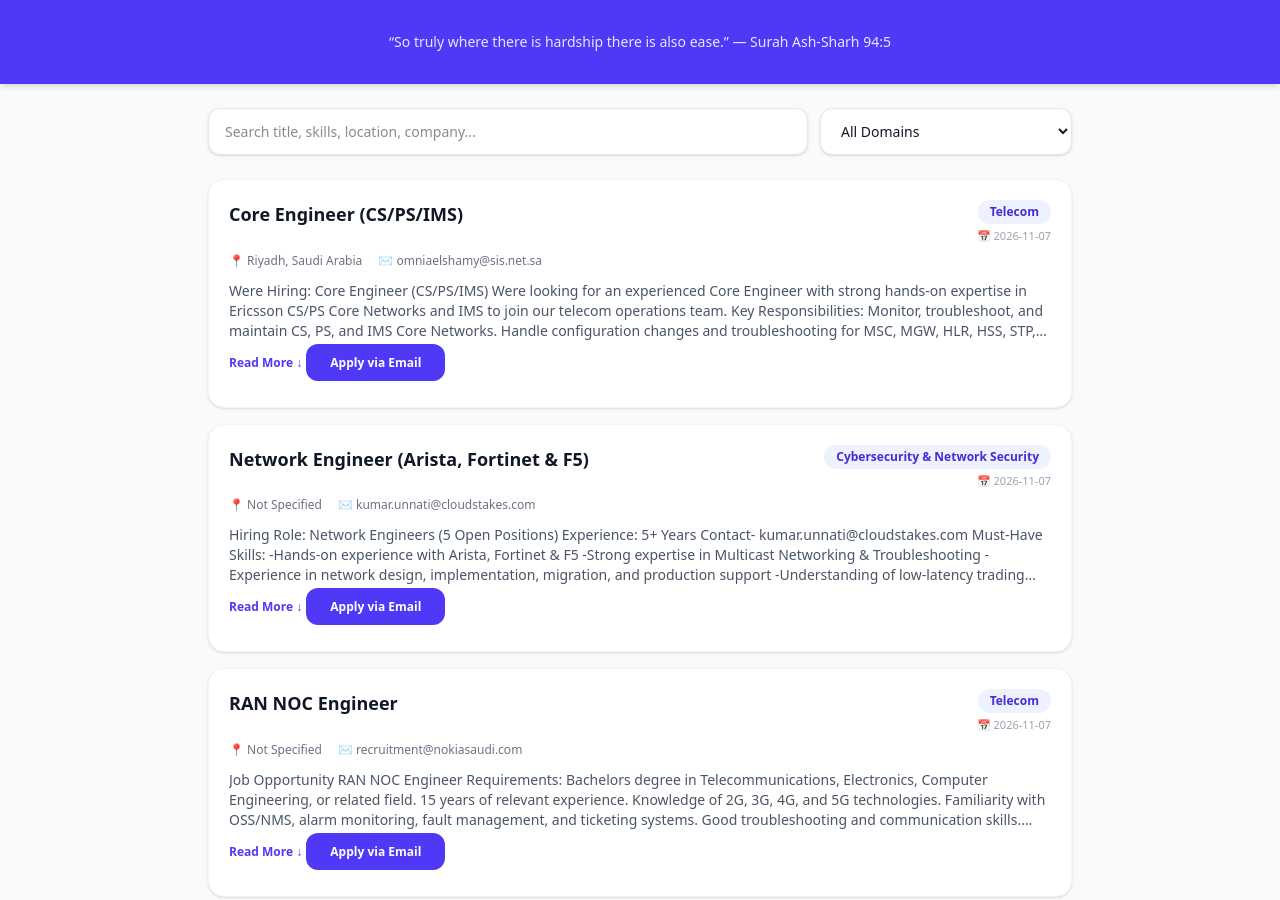
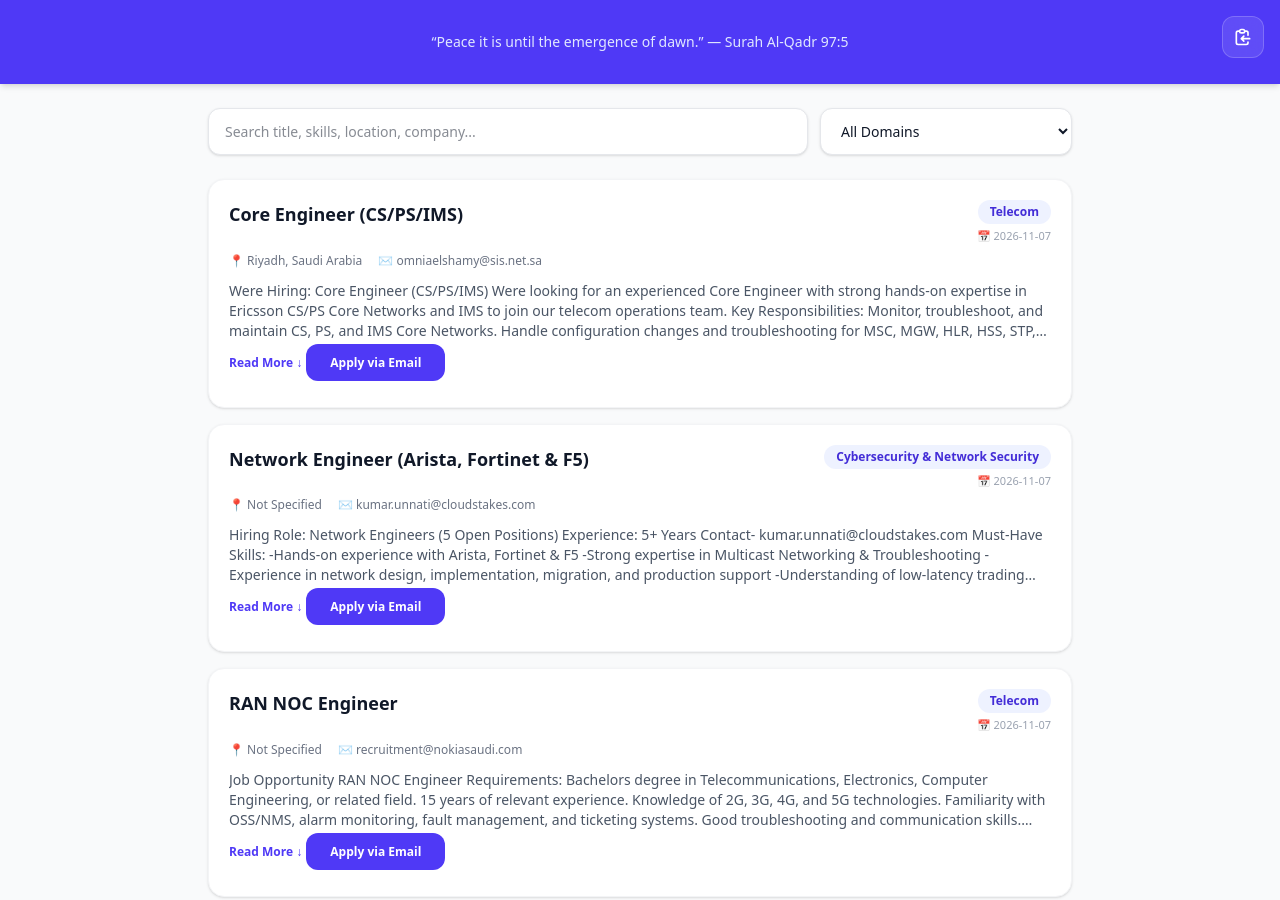
Before and after one commit to danialumair/job-board, a plain HTML site: page index.html in a window 1280 px wide. Shown: the top 900 px of the page. Drawn offline with nearby package versions, Linux system fonts and the light colour scheme.

Commit message:
Implement copy all jobs feature and improve header loading
Added a button to copy all job titles and locations with the website URL. Enhanced header configuration loading with timestamp to prevent caching.

```diff
--- a/index.html
+++ b/index.html
@@ -13,6 +13,14 @@
 
     <!-- Header -->
     <header class="bg-indigo-600 text-white py-8 px-4 shadow-md text-center">
+        <!-- Top Right Action Button with Icon -->
+        <div class="absolute top-4 right-4">
+            <button onclick="copyAllJobs()" title="Copy All Job Titles & Locations" class="bg-white/10 hover:bg-white/20 text-white p-2.5 rounded-xl backdrop-blur-sm transition-colors border border-white/20 flex items-center justify-center">
+                <svg xmlns="http://www.w3.org/2000/svg" class="h-5 w-5" fill="none" viewBox="0 0 24 24" stroke="currentColor" stroke-width="2">
+                    <path stroke-linecap="round" stroke-linejoin="round" d="M8 5H6a2 2 0 00-2 2v12a2 2 0 002 2h10a2 2 0 002-2v-1M8 5a2 2 0 002 2h2a2 2 0 002-2M8 5a2 2 0 012-2h2a2 2 0 012 2m0 0h2a2 2 0 012 2v3m2 4H10m0 0l3-3m-3 3l3 3" />
+                </svg>
+            </button>
+        </div>
         <p id="headerSubtitle" class="text-indigo-100 max-w-xl mx-auto text-sm">Fetching daily inspiration and jobs...
         </p>
     </header>
@@ -191,6 +199,8 @@
 
         // Run fetch on load
         loadJobsFromFiles();
+        // Call on page load
+        loadHeaderConfig();
         // Copy Job Post to Clipboard
         function copyJobPost(title, company, location, domain, email, description) {
             const textToCopy = `Location: ${location}\nDomain: ${domain}\nEmail: ${email}\n\nDescription:\n${description}`;
@@ -202,27 +212,60 @@
         }
         async function loadHeaderConfig() {
             try {
-                const res = await fetch('config.json');
+                // Add timestamp query parameter to prevent browser caching
+                const res = await fetch('config.json?v=' + Date.now());
                 if (!res.ok) return;
                 const config = await res.json();
 
-                if (config.header_title) {
-                    document.getElementById('headerTitle').textContent = config.header_title;
+                const titleElem = document.getElementById('headerTitle');
+                const subtitleElem = document.getElementById('headerSubtitle');
+
+                if (config.header_title && titleElem) {
+                    titleElem.textContent = config.header_title;
                 }
 
-                // Randomly select an Islamic motivational verse from Quran for headerSubtitle
-                if (config.motivational_lines && config.motivational_lines.length > 0) {
+                // Randomly select a fresh line from the array on each load
+                if (config.motivational_lines && config.motivational_lines.length > 0 && subtitleElem) {
                     const randomIndex = Math.floor(Math.random() * config.motivational_lines.length);
-                    document.getElementById('headerSubtitle').textContent = config.motivational_lines[randomIndex];
+                    subtitleElem.textContent = config.motivational_lines[randomIndex];
                 }
             } catch (err) {
                 // Fallback text if config.json is not found
-                document.getElementById('headerSubtitle').textContent = "“So truly where there is hardship there is also ease.” — Surah Ash-Sharh 94:5";
+                const subtitleElem = document.getElementById('headerSubtitle');
+                if (subtitleElem) {
+                    subtitleElem.textContent = "“So truly where there is hardship there is also ease.” — Surah Ash-Sharh 94:5";
+                }
             }
         }
+// Copy all job titles and locations with website URL
+        function copyAllJobs() {
+            if (!allJobs || allJobs.length === 0) {
+                alert('No jobs loaded yet!');
+                return;
+            }
 
-        // Call on page load
-        loadHeaderConfig();
+            let textToCopy = "";
+
+            allJobs.forEach((job, index) => {
+                const title = job.title || 'Job Opportunity';
+                const location = job.location || 'Not Specified';
+                if (location && location.toLowerCase() !== 'not specified') {
+                    textToCopy += `${index + 1}. ${title} — ${location}\n`;
+                } else {
+                    textToCopy += `${index + 1}. ${title}\n`;
+                }
+            });
+
+            // Append current website URL at the end
+            const currentUrl = window.location.href;
+            textToCopy += `\n🔗 Apply & Browse More: ${currentUrl}`;
+
+            navigator.clipboard.writeText(textToCopy).then(() => {
+                alert('All job titles and locations copied to clipboard with website URL!');
+            }).catch(err => {
+                console.error('Failed to copy text: ', err);
+            });
+        }
     </script>
 </body>
 
```
